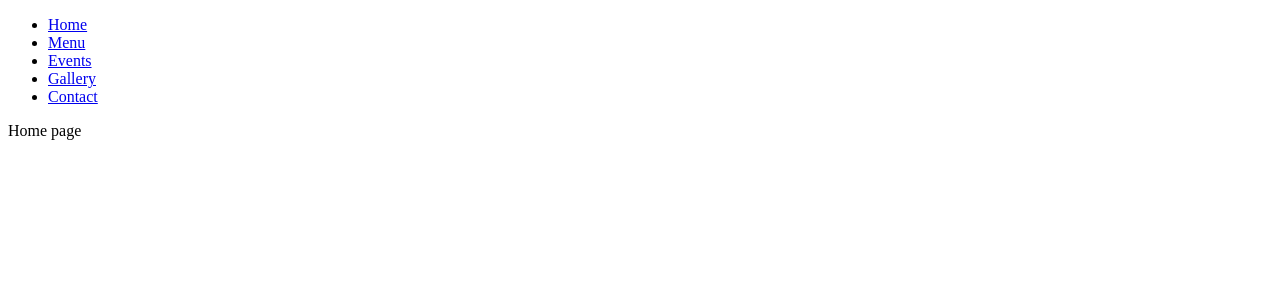
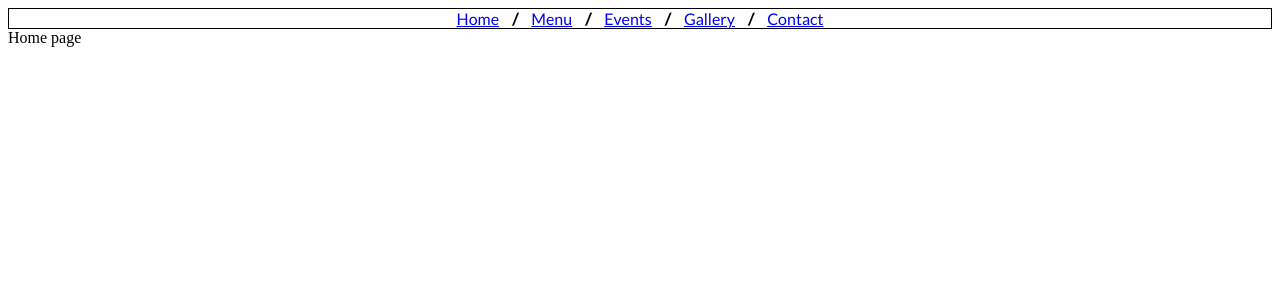
Before and after one commit to CallumMcFadgen/garden-view-cafe, a React (Create React App) app: page / in a window 1280 px wide. Shown: the top 300 px of the page. Built offline with nearby package versions, Linux system fonts and the light colour scheme.

Commit message:
navbar added and some css styling applied

```diff
--- a/public/css/style.css
+++ b/public/css/style.css
@@ -0,0 +1,20 @@
+.navbar-links {
+font-family: 'Lato', sans-serif;
+font-size: 50;
+font-weight: 400;
+color: black;
+text-align: center;
+text-decoration: none;
+}
+
+.navbar-spacers{
+font-family: 'Lato', sans-serif;
+font-size: 80;
+font-weight: 700;
+word-spacing: 10px;
+color: black;
+}
+
+.header-ui{
+border: thin black solid;
+}
--- a/public/index.html
+++ b/public/index.html
@@ -10,6 +10,8 @@
     <!-- Lato and Merriweather from Google Fonts-->
     <link href="https://fonts.googleapis.com/css?family=Lato|Merriweather&display=swap" rel="stylesheet">
 
+    <!-- Stylesheet -->
+    <link href="./css/style.css" rel="stylesheet">
 
     <!--
       manifest.json provides metadata used when your web app is installed on a
--- a/src/components/header-components/NavBar.jsx
+++ b/src/components/header-components/NavBar.jsx
@@ -5,14 +5,18 @@ import { Link } from 'react-router-dom';
 class NavBar extends Component {
   render() {
     return (
-      <header>
-        <ul id="navBarLinks">
-          <li className="navButton"><Link to="">Home</Link></li>
-          <li className="navButton"><Link to="./MenuPage">Menu</Link></li>
-          <li className="navButton"><Link to="./EventsPage">Events</Link></li>
-          <li className="navButton"><Link to="./GalleryPage">Gallery</Link></li>
-          <li className="navButton"><Link to="./ContactPage">Contact</Link></li>
-        </ul>
+      <header className="header-ui">
+        <div className="navbar-links">
+          <span className="navButton"><Link to="">Home</Link></span>
+          <span className="navbar-spacers"> / </span>
+          <span className="navButton"><Link to="./MenuPage">Menu</Link></span>
+          <span className="navbar-spacers"> / </span>
+          <span className="navButton"><Link to="./EventsPage">Events</Link></span>
+          <span className="navbar-spacers"> / </span>
+          <span className="navButton"><Link to="./GalleryPage">Gallery</Link></span>
+          <span className="navbar-spacers"> / </span>
+          <span className="navButton"><Link to="./ContactPage">Contact</Link></span>
+        </div>
       </header>
     )
   }
```
